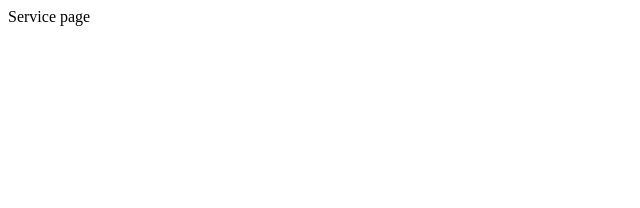
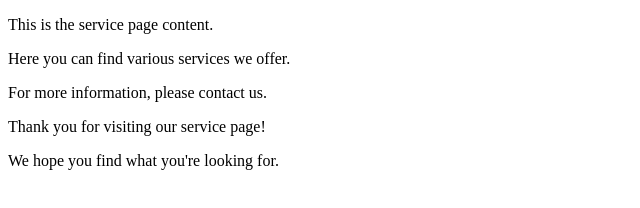
Before and after one commit to mugishaj092/Gym-Git-Exercise-Solutions, a plain HTML site: page services.html in a window 1280 px wide. Shown: the whole page, without its empty margins (0-640 px from the left). Drawn offline with Linux system fonts and the light colour scheme.

Commit message:
Will add some changes in service.html

```diff
--- a/services.html
+++ b/services.html
@@ -6,6 +6,10 @@
     <title>Service</title>
 </head>
 <body>
-    Service page
+    <p>This is the service page content.</p>
+    <p>Here you can find various services we offer.</p>
+    <p>For more information, please contact us.</p>
+    <p>Thank you for visiting our service page!</p>
+    <p>We hope you find what you're looking for.</p>
 </body>
 </html>
```
